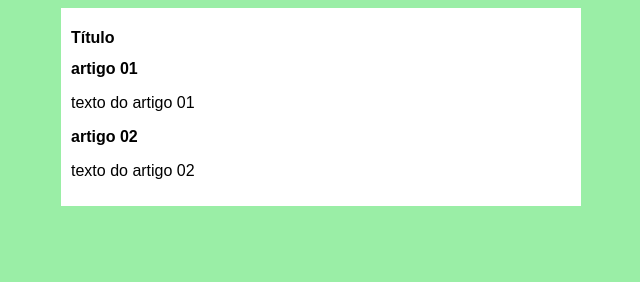
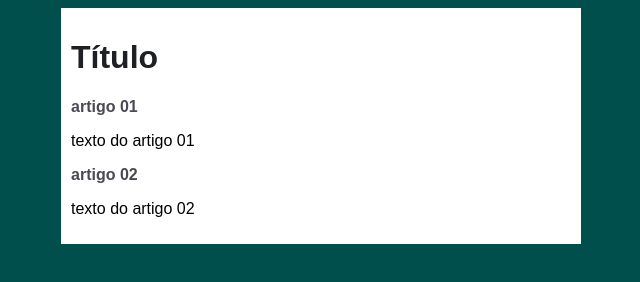
Before and after one commit to Lucasnjr/lucasnjr.github.io, a plain HTML site: page index.html in a window 1280 px wide. Shown: the whole page, without its empty margins (319-959 px from the left). Drawn offline with Linux system fonts and the light colour scheme.

Commit message:
images add

```diff
--- a/estilos/style.css
+++ b/estilos/style.css
@@ -4,7 +4,7 @@
 }
 
 body{
-    background-color: #9aeea6;
+    background-color: #004F4D;
 }
 
 main{
@@ -14,3 +14,12 @@ main{
     box-shadow: 2px 2px 2px,#276931;
     padding: 10px;
 }
+
+h1{
+    color: #1F2024;
+    font-size: 2em;
+}
+
+h2{
+    color: #4B4952;
+}
```
Also changed, not shown: imagens/rocky.jpg (added), imagens/terminator.jpg (added).
